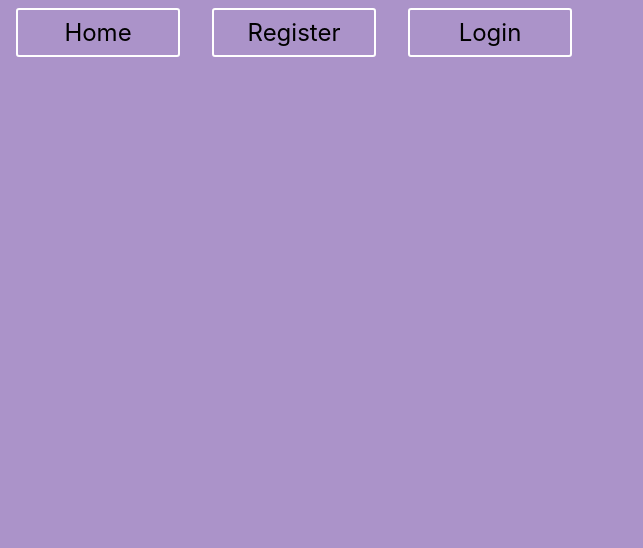
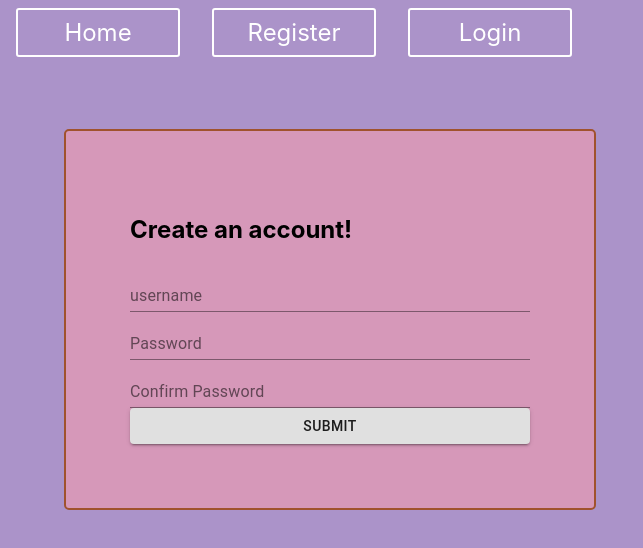
Before and after one commit to Build-Week-Pic-Metric-2/Front-End, a React (Create React App) app: page /alternate in a window 1280 px wide. Shown: the top 548 px of the page, without its empty margins (0-643 px from the left). Built offline with nearby package versions, Linux system fonts and the light colour scheme.

Commit message:
alternate form (working) with different style

```diff
--- a/src/App.css
+++ b/src/App.css
@@ -43,6 +43,15 @@
   padding: 2%;
   border-radius: 1%;
 }
+.container {
+  width: 400px;
+  height: auto;
+  padding: 5%;
+  margin: 5%;
+  border-radius: 5px;
+  border: 2px solid sienna;
+  background: #d698b9;
+}
 .user-form {
   display: flex;
   justify-content: center;
--- a/src/App.js
+++ b/src/App.js
@@ -9,6 +9,7 @@ import Nav from "./Components/Navigation"
 // import Header from './Components/Header'
 import WelcomePage from './Components/WelcomePage'
 import Register from './Components/Register'
+import Form from './Components/AltForm/form'
 
 
 export default function App() {
@@ -20,6 +21,7 @@ export default function App() {
        <Nav />
         <Route exact path="/" component={WelcomePage}/>
         <Route path="/register" component={Register}/>
+        <Route path="/alternate" component={Form} />
         <Route exact path="/login" component={Login} />
         <ProtectedRoute exact path="/account" component={Account}/>
         <ProtectedRoute exact path='/logout' component={Logout} />
--- /dev/null
+++ b/src/Components/AltForm/form.js
@@ -0,0 +1,100 @@
+import React from "react";
+import Button from "@material-ui/core/Button";
+import TextField from "@material-ui/core/TextField";
+import {withFormik, Form } from "formik";
+import * as Yup from "yup";
+import axios from "axios";
+
+const RegistrationForm = ({username, password, confirmPassword, errors, touched,handleChange, setFieldTouched}) =>{
+        const change = (username, e) => {
+            e.preventDefault();
+            handleChange(e);
+            setFieldTouched(username, true, false);
+        };
+        return (
+            <Form className="container">
+                <h1>Create an account!</h1>
+                <TextField
+                    id="username"
+                    name="username"
+                    helperText={touched.username ? errors.username : ""}
+                    error={touched.username && Boolean(errors.username)}
+                    label="username"
+                    value={username}
+                    onChange={change.bind(null, "username")}
+                    fullWidth
+
+                />
+                <TextField
+                    id="password"
+                    name="password"
+                    helperText={touched.password ? errors.password : ""}
+                    error={touched.password && Boolean(errors.password)}
+                    label="Password"
+                    fullWidth
+                    type="password"
+                    value={password}
+                    onChange={change.bind(null, "password")}
+
+                />
+                <TextField
+                    id="confirmPassword"
+                    name="confirmPassword"
+                    helperText={touched.confirmPassword ? errors.confirmPassword : ""}
+                    error={touched.confirmPassword && Boolean(errors.confirmPassword)}
+                    label="Confirm Password"
+                    fullWidth
+                    type="password"
+                    value={confirmPassword}
+                    onChange={change.bind(null, "confirmPassword")}
+
+                />
+                <Button
+                    type="submit"
+                    fullWidth
+                    variant="contained"
+                    className='alt-button'
+                    // disabled={!isValid}
+                >
+                    Submit
+                </Button>
+            </Form>
+        );
+};
+
+const FormikUserForm = withFormik({
+    mapPropsToValues({username, password, tos}) {
+        return {
+            username: username || "",
+            password: password || "",
+            tos: tos || false,
+    }
+    },
+
+    validationSchema: Yup.object().shape({
+        username: Yup
+            .string("Enter a username")
+            .required("Name is required"),
+        password: Yup
+            .string()
+            .min(8, "Password must contain at least 8 characters")
+            .required("Enter your password"),
+        confirmPassword: Yup
+            .string("Enter your password")
+            .required("Confirm your password")
+            .oneOf([Yup.ref("password")], "Password does not match")
+    }),
+    handleSubmit({ username, password, props}){
+        axios
+            .post("https://picmetric1.herokuapp.com/api/auth/register", {username, password})
+            .then(res =>{
+                console.log(res);
+                props.history.push("/login")
+            })
+            .catch(err => {
+                console.log(err.response)
+            })
+    }
+})(RegistrationForm);
+
+export default FormikUserForm;
--- a/src/Components/Navigation.js
+++ b/src/Components/Navigation.js
@@ -1,6 +1,6 @@
 import React from 'react';
 import { Row } from 'reactstrap';
-import { NavLink, Link } from 'react-router-dom';
+// import { NavLink, Link } from 'react-router-dom';
 import {getToken} from "../helpers/api";
 import styled from 'styled-components';
 
@@ -27,12 +27,12 @@ function Nav() {
 
   return (
   <Row>
-    <Button href='/' className='button1' styled='text-decoration:none'><NavLink className="link" to="/">Home</NavLink></Button>
+    <Button href='/' className='button1' styled='text-decoration:none' to="/">Home</Button>
 
-    <Button href='/register'> <NavLink className="link" to="/register">Register</NavLink> </Button>
-        {!signedIn && <Button href='login'> <Link className="link" to="/login">Login</Link></Button>}
-         {signedIn && <Button href='/account'><Link className="link" to="/account">Account</Link></Button>}
-         {signedIn && <Button href='/logout'> <Link className="link" to="/logout">Logout</Link></Button>}
+    <Button href='/register' className="link">Register</Button>
+        {!signedIn && <Button href='login' className="link">Login</Button>}
+         {signedIn && <Button href='/account' className="link">Account</Button>}
+         {signedIn && <Button href='/logout'  className="link">Logout</Button>}
   </Row>
   )
 }
```
